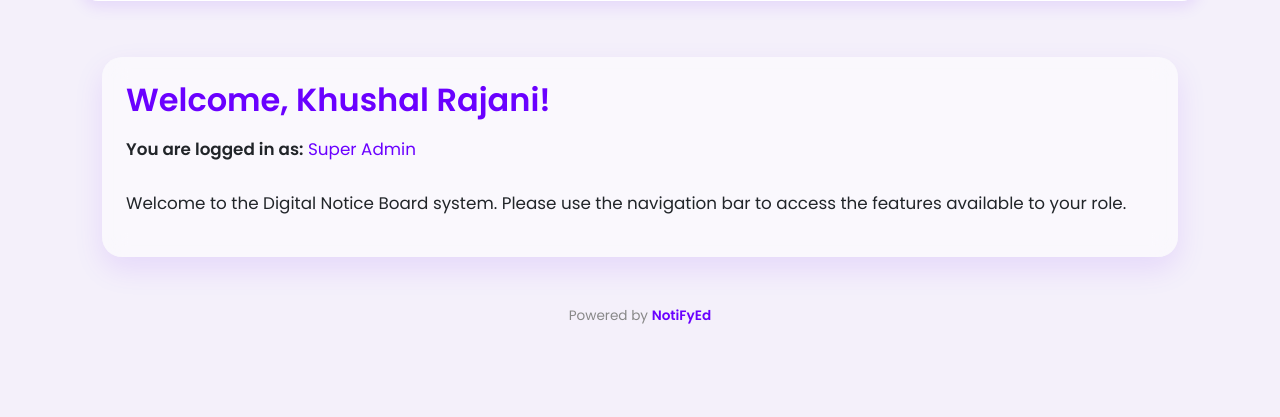
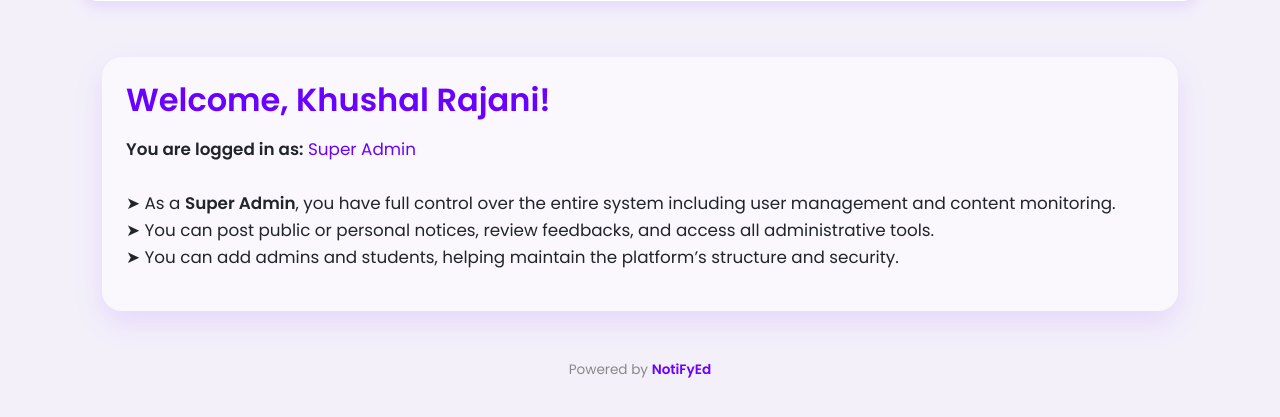
Before and after one commit to Parth18022006/NotiFyEd, a PHP site: page /index.php in a window 1280 px wide. Shown: the part 162-579 px from the top of the page. Run offline with PHP 8.4, Linux system fonts and the light colour scheme; a user stored in the database is signed in.

Commit message:
description added

```diff
--- a/index.php
+++ b/index.php
@@ -110,12 +110,18 @@ $username = $_SESSION['Username'];
       <h2 class="card-title mb-3">Welcome, <?= ucfirst($username); ?>!</h2>
       <p class="mb-1"><strong>You are logged in as:</strong> <span class="text-purple"><?= ucfirst($role); ?></span></p>
 
-      <?php if (strtolower($role) === 'admin'): ?>
+      <?php if ($role === 'Super Admin'): ?>
+  <p class="mt-4">
+    ➤ As a <strong>Super Admin</strong>, you have full control over the entire system including user management and content monitoring. <br>
+    ➤ You can post public or personal notices, review feedbacks, and access all administrative tools. <br>
+    ➤ You can add admins and students, helping maintain the platform’s structure and security.
+  </p>
+      <?php elseif ($role === 'Admin'): ?>
         <p class="mt-4">
         ➤ As an <strong>Admin</strong>, you can create, manage and schedule important notices, whether public or personal, for different classes. <br>
         ➤ Use the dashboard to post updates, track published notices, and engage effectively with students. <br>
         ➤ Ensure timely communication using categorized announcements.</p>
-      <?php elseif (strtolower($role) === 'student'): ?>
+      <?php elseif ($role === 'student'): ?>
         <p class="mt-4">
         ➤ As a <strong>Student</strong>, you can view all notices related to your class, Events, Exams, holidays, and personal Notices. <br>
         ➤ This system keeps you updated with important announcements. <br>
```
